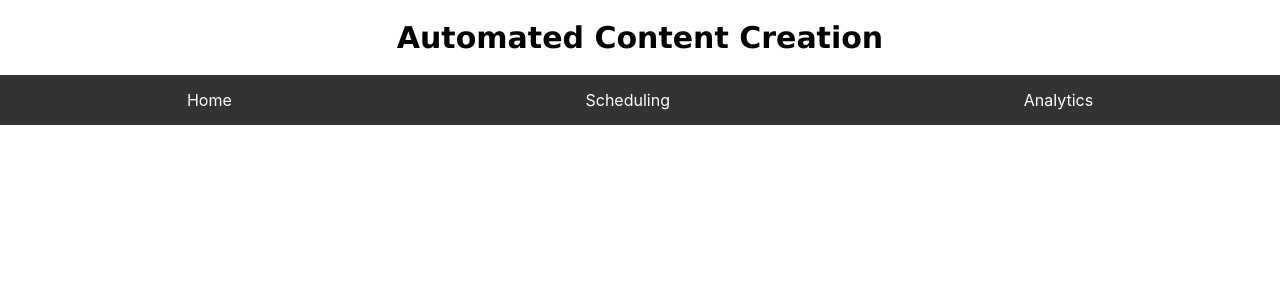
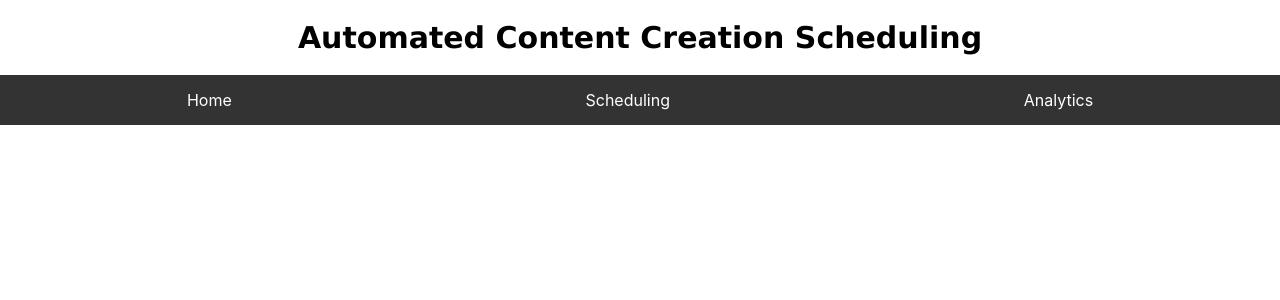
Before and after one commit to AsadRaza05/Automated_Content_Creation, a React (Create React App) app in the folder automated_content_creation/: page /Scheduling in a window 1280 px wide. Shown: the top 300 px of the page. Built offline with nearby package versions, Linux system fonts and the light colour scheme.

Commit message:
Second commit

```diff
--- /dev/null
+++ b/automated_content_creation/src/Analytics.js
@@ -0,0 +1,17 @@
+import React from 'react';
+import './App.css';
+
+const Analytics = () => {
+  return (
+    <div>
+      <h1>Automated Content Creation Analytics</h1>
+      <div className="navbar">
+        <a href="/Home">Home</a>
+        <a href="/Scheduling">Scheduling</a>
+        <a href="/">Analytics</a>
+      </div>
+    </div>
+  );
+}
+
+export default Analytics;
--- a/automated_content_creation/src/App.js
+++ b/automated_content_creation/src/App.js
@@ -1,18 +1,17 @@
-import React from 'react';
-import './App.css';
 
-const App = () => {
+import {BrowserRouter,Route,Routes} from "react-router-dom";
+import Home from "./Home.js";
+import Scheduling from "./Scheduling.js";
+import Analytics from "./Analytics.js";
+
+export default function Routers() {
   return (
-    <>
-      <h1>Automated Content Creation</h1>
-      <div className="navbar">
-          <a href="/">Home</a>
-          <a href="/scheduling">Scheduling</a>
-          <a href="/analytics">Analytics</a>
-
-      </div>
-    </>
-  );
-};
-
-export default App;
+      <BrowserRouter>
+          <Routes>
+              <Route exact path="/Home" element={<Home/>} />
+              <Route exact path="/Scheduling" element={<Scheduling/>} />
+              <Route exact path="/Analytics" element={<Analytics/>} />
+          </Routes>
+      </BrowserRouter>
+  ) ;
+}
--- /dev/null
+++ b/automated_content_creation/src/Home.js
@@ -0,0 +1,17 @@
+import React from 'react';
+import './App.css';
+
+const Home = () => {
+  return (
+    <div>
+      <h1>Automated Content Creation</h1>
+      <div className="navbar">
+        <a href="/Home">Home</a>
+        <a href="/Scheduling">Scheduling</a>
+        <a href="/Analytics">Analytics</a>
+      </div>
+    </div>
+  );
+}
+
+export default Home;
--- /dev/null
+++ b/automated_content_creation/src/Scheduling.js
@@ -0,0 +1,17 @@
+import React from 'react';
+import './App.css';
+
+const Scheduling = () => {
+  return (
+    <div>
+      <h1>Automated Content Creation Scheduling</h1>
+      <div className="navbar">
+        <a href="/Home">Home</a>
+        <a href="/">Scheduling</a>
+        <a href="/Analytics">Analytics</a>
+      </div>
+    </div>
+  );
+}
+
+export default Scheduling;
```
